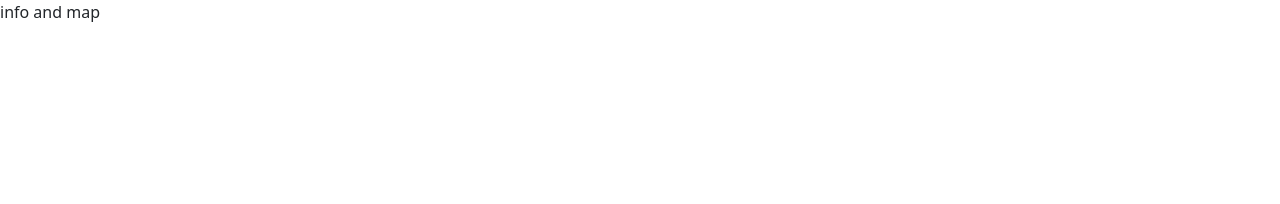
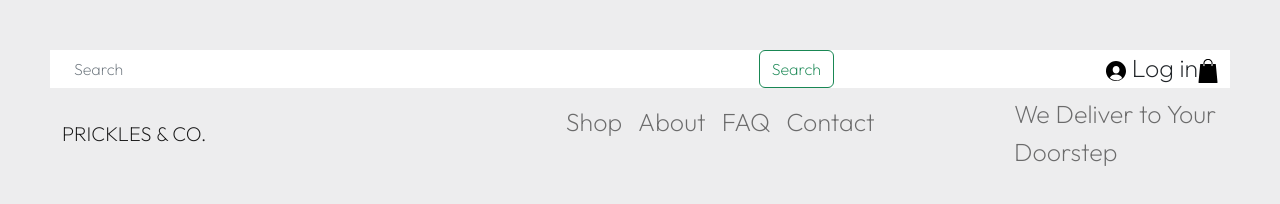
Before and after one commit to VitalinaKuzmenko/Flower_webpage, a plain HTML site: page index.html in a window 1280 px wide. Drawn offline with nearby package versions, Linux system fonts and the light colour scheme.

Commit message:
Adding nav-bar to index.html

```diff
--- a/index.html
+++ b/index.html
@@ -20,21 +20,73 @@
 </head>
 
 <body>
+    <header>
+        <div class="site-navbar-wrap">
+            <div class="container-fluid site-navbar-top">
+                <div class="row">
+                    <div class="col-9">
+                        <form class="d-flex" role="search">
+                            <input class="form-control me-2" type="search" placeholder="Search" aria-label="Search">
+                            <button class="btn btn-outline-success" type="submit">Search</button>
+                        </form>
+                    </div>
+                    <div class="col-3 d-flex  flex-row align-self-center justify-content-end">
+                        <div class="login"> <img class="menu-icon" src="icons/login.svg" alt="Log in icon">
+                            <span>Log in</span>
+                        </div>
+                        <div class="cart"><img class="menu-icon" src="icons/cart.svg" alt="Add to cart icon"></div>
+                    </div>
+                </div>
+            </div>
 
+            <nav class="navbar navbar-expand-lg menu">
+                <div class="container-fluid">
+                    <a class="navbar-brand" href="index.html">PRICKLES & CO.</a>
+                    <button class="navbar-toggler" type="button" data-bs-toggle="collapse" data-bs-target="#navbarText"
+                        aria-controls="navbarText" aria-expanded="false" aria-label="Toggle navigation">
+                        <span class="navbar-toggler-icon"></span>
+                    </button>
+                    <div class="row">
+                        <div class="col-lg-8">
+                            <div class="collapse navbar-collapse" id="navbarText">
+                                <ul class="navbar-nav me-auto mb-2 mb-lg-0">
+                                    <li class="nav-item">
+                                        <a class="nav-link" aria-current="page" href="#">Shop</a>
+                                    </li>
+                                    <li class="nav-item">
+                                        <a class="nav-link" href="#">About</a>
+                                    </li>
+                                    <li class="nav-item">
+                                        <a class="nav-link" href="#">FAQ</a>
+                                    </li>
+                                    <li class="nav-item">
+                                        <a class="nav-link" href="#">Contact</a>
+                                    </li>
+                                </ul>
+                            </div>
+                        </div>
+                        <div class="col-lg-4"><span class="navbar-text">
+                                We Deliver to Your Doorstep
+                            </span></div>
+
+                    </div>
+
+
+                </div>
+            </nav>
+        </div>
+    </header>
+    <main>
+        <section class="main_section"></section>
+        <section class="type_of_flowers"></section>
+        <section class="about"></section>
+        <section class="contact"></section>
+    </main>
+    <footer></footer>
     <script src="https://cdn.jsdelivr.net/npm/bootstrap@5.2.2/dist/js/bootstrap.bundle.min.js"
         integrity="sha384-OERcA2EqjJCMA+/3y+gxIOqMEjwtxJY7qPCqsdltbNJuaOe923+mo//f6V8Qbsw3"
         crossorigin="anonymous"></script>
+    <script src="https://kit.fontawesome.com/e8c9266318.js" crossorigin="anonymous"></script>
 </body>
-<header>
-    <nav>
-    </nav>
-</header>
-<main>
-    <section class="main_section"></section>
-    <section class="type_of_flowers"></section>
-    <section class="about"></section>
-    <section class="contact"></section>
-</main>
-<footer> info and map</footer>
 
 </html>
--- a/styles/style.css
+++ b/styles/style.css
@@ -6,3 +6,30 @@
   --light-grey: #ededee;
   --transparent-white: rgba(0, 0, 0, 0.75);
 }
+
+body {
+  font-family: var(--body-font) !important;
+  font-size: 25px !important;
+  background-color: var(--light-grey) !important;
+  padding: 50px 50px;
+}
+
+/* top-navbar */
+.site-navbar-wrap {
+  background-color: white;
+}
+
+.site-navbar-wrap form input {
+  width: 80%;
+  border: none;
+}
+
+.site-navbar-top .menu-icon {
+  width: 20px;
+  height: auto;
+}
+
+/* nav bar */
+.menu {
+  background-color: var(--light-grey);
+}
```
Also changed, not shown: icons/cart.svg (added), icons/login.svg (added).
